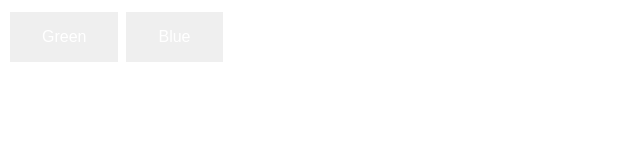
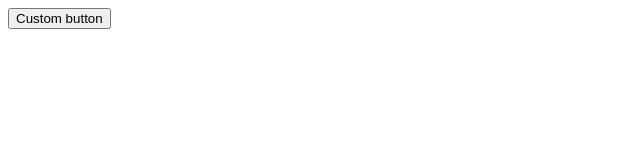
Before and after one commit to LittleGiddy/Attachment, a plain HTML site: page index.html in a window 1280 px wide. Shown: the whole page, without its empty margins (0-640 px from the left). Drawn offline with Linux system fonts and the light colour scheme.

Commit message:
Update index.html

```diff
--- a/index.html
+++ b/index.html
@@ -1,25 +1,7 @@
 <!DOCTYPE html>
 <html>
-<head>
-<style>
-.button {
-  border: none;
-  color: white;
-  padding: 16px 32px;
-  text-align: center;
-  text-decoration: none;
-  display: inline-block;
-  font-size: 16px;
-  margin: 4px 2px;
-  transition-duration: 0.4s;
-  cursor: pointer;
-}
-  </style>
-</head>
-<body>
-
-<button class="button button1">Green</button>
-<button class="button button2">Blue</button>
-
-</body>
+<button type="button" class="btn btn-primary"
+        style="--bs-btn-padding-y: .25rem; --bs-btn-padding-x: .5rem; --bs-btn-font-size: .75rem;">
+  Custom button
+</button>
 </html>
```
